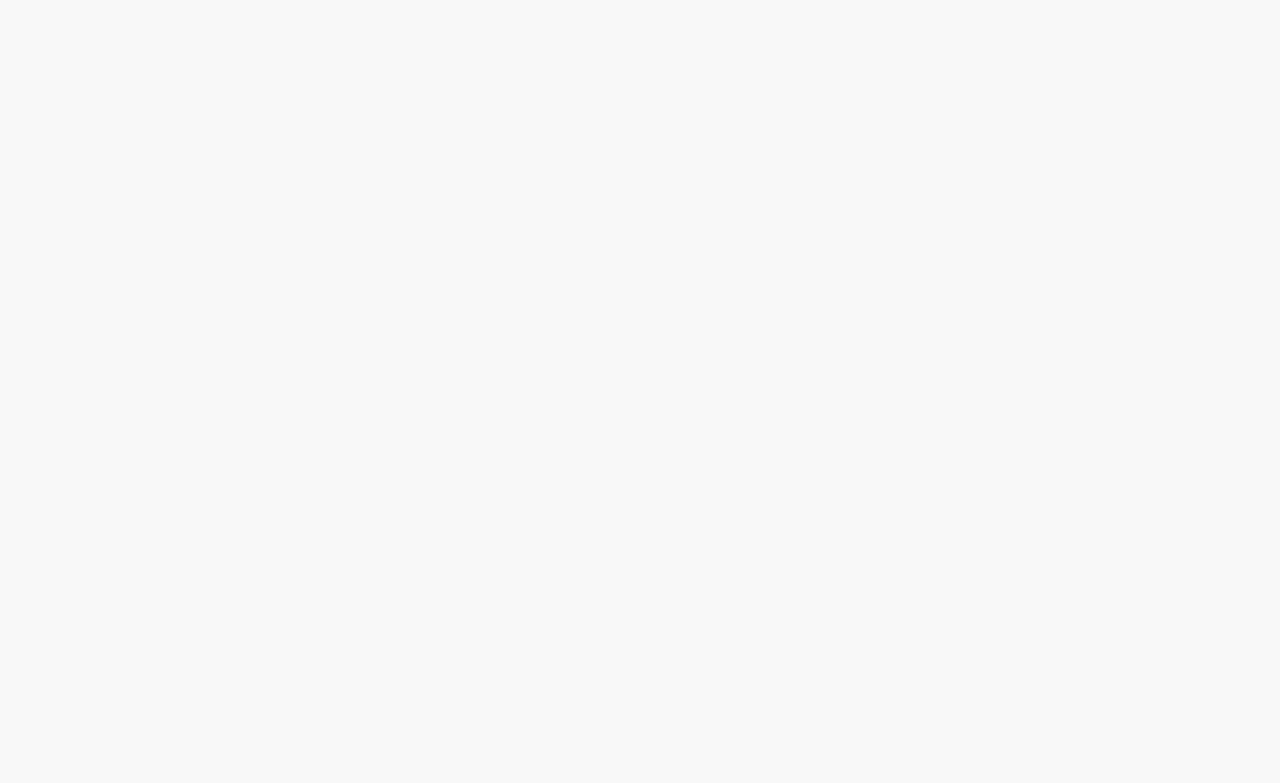
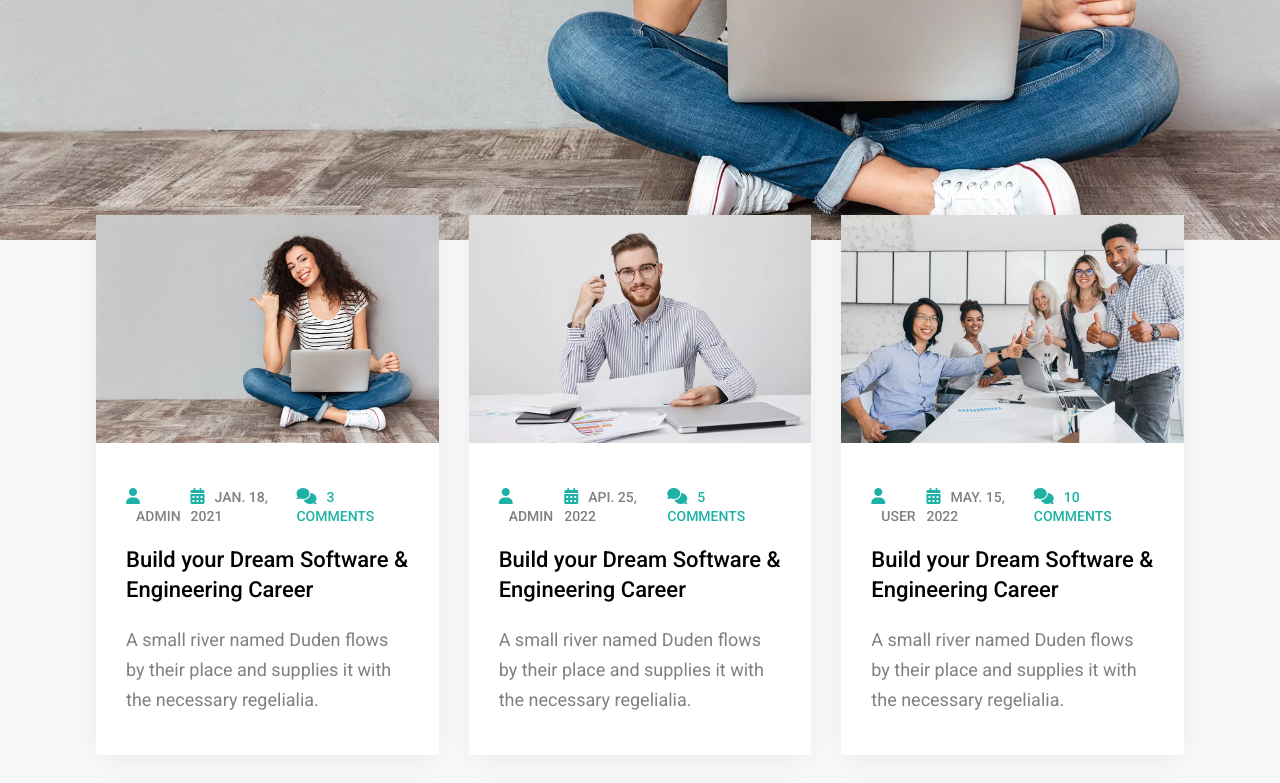
Before and after one commit to amv493/educational-website-react, a React (Create React App) app: page /journal in a window 1280 px wide. Shown: the part 560-1343 px from the top of the page. Before the commit the page ends 800 px from the top, so only its background shows below. Built offline with nearby package versions, Linux system fonts and the light colour scheme.

Commit message:
Added blog section to the webpage

```diff
--- a/src/App.js
+++ b/src/App.js
@@ -6,6 +6,8 @@
 import CourseHome from "./components/allcourses/CourseHome"
 import Team from "./components/team/Team"
 import Price from "./components/pricing/Price"
+import Blog from "./components/blog/Blog"
+import Contact from "./components/contact/Contact"
 
 
 function App() {
@@ -19,6 +21,8 @@
           <Route path='/courses' exact component={ CourseHome } />
           <Route path='/team' exact component={ Team } />
           <Route path='/pricing' exact component={ Price } />
+          <Route path='/journal' exact component={ Blog } />
+          <Route path='/contact' exact component={ Contact } />
         </Switch>
       </Router>
     </>
--- /dev/null
+++ b/src/components/blog/Blog.jsx
@@ -0,0 +1,19 @@
+import React from 'react'
+import BlogCard from './BlogCard'
+import Back from '../common/back/Back'
+import './blog.css'
+
+export const Blog = () => {
+  return (
+    <>
+        <Back title='Blog Posts' />
+        <section className="blog padding">
+            <div className="container grid2">
+                <BlogCard />
+            </div>
+        </section>
+    </>
+  )
+}
+
+export default Blog
--- /dev/null
+++ b/src/components/blog/BlogCard.jsx
@@ -0,0 +1,39 @@
+import React from 'react'
+import './blog.css'
+import { blog } from '../../dummydata'
+
+const BlogCard = () => {
+  return (
+    <>
+        {blog.map((val) => {
+            return (
+                <div className="items shadow">
+                    <div className="img">
+                        <img src={val.cover} alt="" />
+                    </div>
+                    <div className="text">
+                        <div className="admin flexSB">
+                            <span>
+                                <i className='fa fa-user'></i>
+                                <label htmlFor=''>{val.type}</label>
+                            </span>
+                            <span>
+                                <i className='fa fa-calendar-alt'></i>
+                                <label htmlFor=''>{val.date}</label>
+                            </span>
+                            <span>
+                                <i className='fa fa-comments'></i>
+                                <label htmlFor=''>{val.com}</label>
+                            </span>
+                        </div>
+                        <h1>{val.title}</h1>
+                        <p>{val.desc}</p>
+                    </div>
+                </div>
+            )
+        })}
+    </>
+  )
+}
+
+export default BlogCard
--- /dev/null
+++ b/src/components/blog/blog.css
@@ -0,0 +1,41 @@
+.blog img {
+    width: 100%;
+    height: 100%;
+}
+
+.blog .text {
+    padding: 40px 30px;
+}
+
+.blog h1 {
+    font-weight: 500;
+    font-size: 22px;
+    line-height: 30px;
+    margin: 20px 0;
+    transition: 0.5s;
+}
+
+.blog h1:hover {
+    color: #1eb2a6;
+    cursor: pointer;
+}
+
+.blog span {
+    text-transform: uppercase;
+    font-weight: 500;
+    color: #1eb2a6;
+}
+
+.blog span label {
+    margin-left: 10px;
+    color: grey;
+    font-size: 14px;
+}
+
+.blog span:nth-last-child(1) label {
+    color: #1eb2a6;
+}
+
+.blog p {
+    color: grey;
+}
--- /dev/null
+++ b/src/components/home/Hblog.jsx
@@ -0,0 +1,46 @@
+import React from 'react'
+import Title from '../common/title/Title'
+import { blog } from '../../dummydata'
+
+const Hblog = () => {
+  return (
+    <>
+        <section className="blog">
+            <div className="container">
+                <Title subtitle='our blog' title='recent from blog' />
+                <div className="grid2">
+                    {blog.slice(0, 3).map((val) => {
+                        return (
+                            <div className="items shadow">
+                                <div className="img">
+                                    <img src={val.cover} alt="" />
+                                </div>
+                                <div className="text">
+                                    <div className="admin flexSB">
+                                        <span>
+                                            <i className='fa fa-user'></i>
+                                            <label htmlFor=''>{val.type}</label>
+                                        </span>
+                                        <span>
+                                            <i className='fa fa-calendar-alt'></i>
+                                            <label htmlFor=''>{val.date}</label>
+                                        </span>
+                                        <span>
+                                            <i className='fa fa-comments'></i>
+                                            <label htmlFor=''>{val.com}</label>
+                                        </span>
+                                    </div>
+                                    <h1>{val.title}</h1>
+                                    <p>{val.desc}</p>
+                                </div>
+                            </div>
+                        )
+                    })}
+                </div>
+            </div>
+        </section>
+    </>
+  )
+}
+
+export default Hblog
--- a/src/components/home/Home.jsx
+++ b/src/components/home/Home.jsx
@@ -3,6 +3,8 @@
 import AboutCard from '../about/AboutCard'
 import HAbout from './HAbout'
 import Test from './testimonial/Test'
+import Hblog from './Hblog'
+import Hprice from './Hprice'
 
 const Home = () => {
   return (
@@ -11,6 +13,8 @@
         <AboutCard />
         <HAbout />
         <Test />
+        <Hblog />
+        <Hprice />
     </>
   )
 }
--- /dev/null
+++ b/src/components/home/Hprice.jsx
@@ -0,0 +1,18 @@
+import React from 'react'
+import PriceCard from '../pricing/PriceCard'
+import Title from '../common/title/Title'
+
+const Hprice = () => {
+  return (
+    <>
+        <section className="hprice padding">
+            <Title subtitle='our pricing' title='pricing & packages' />
+            <div className="price container grid">
+                <PriceCard />
+            </div>
+        </section>
+    </>
+  )
+}
+
+export default Hprice
```
